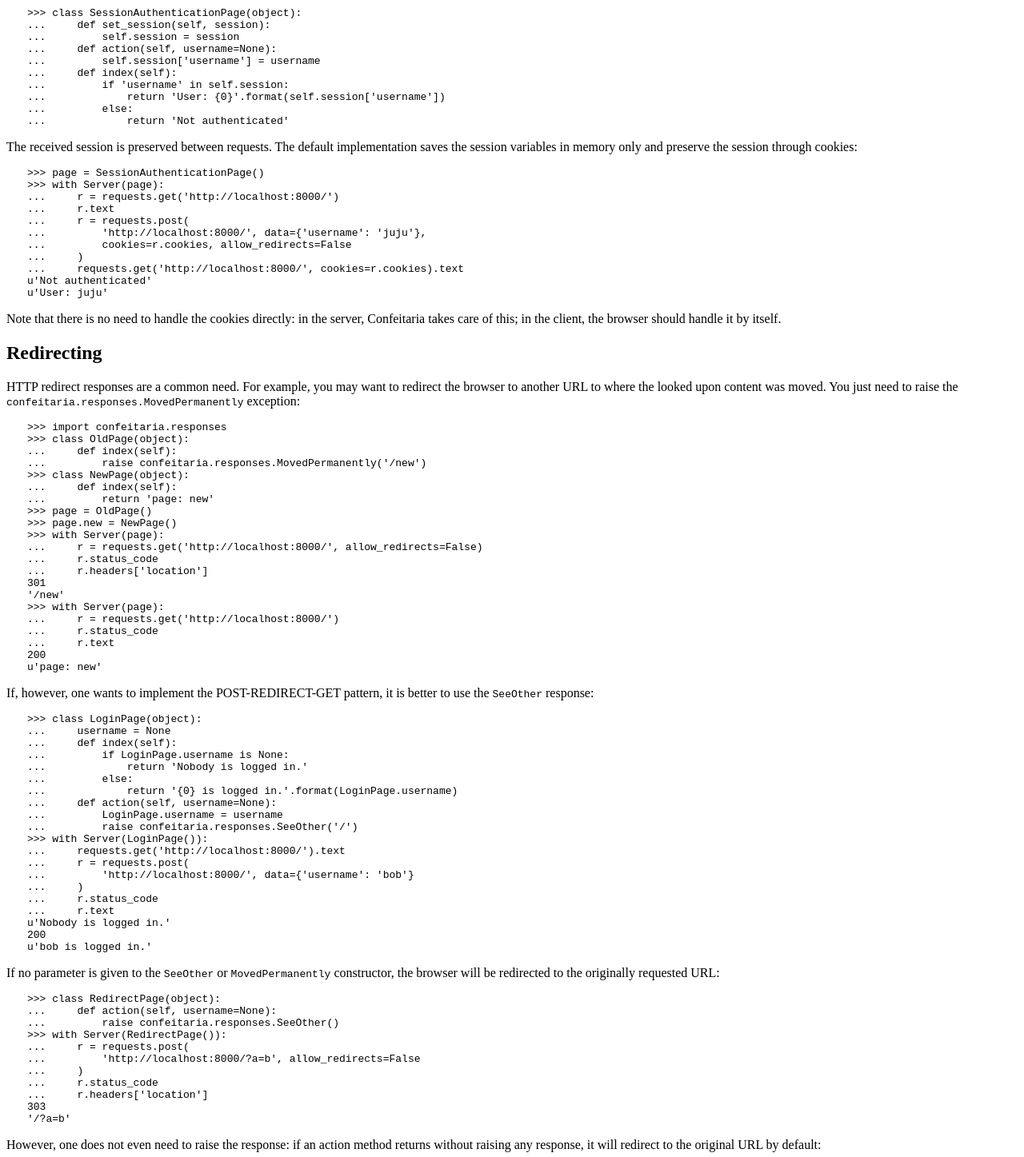
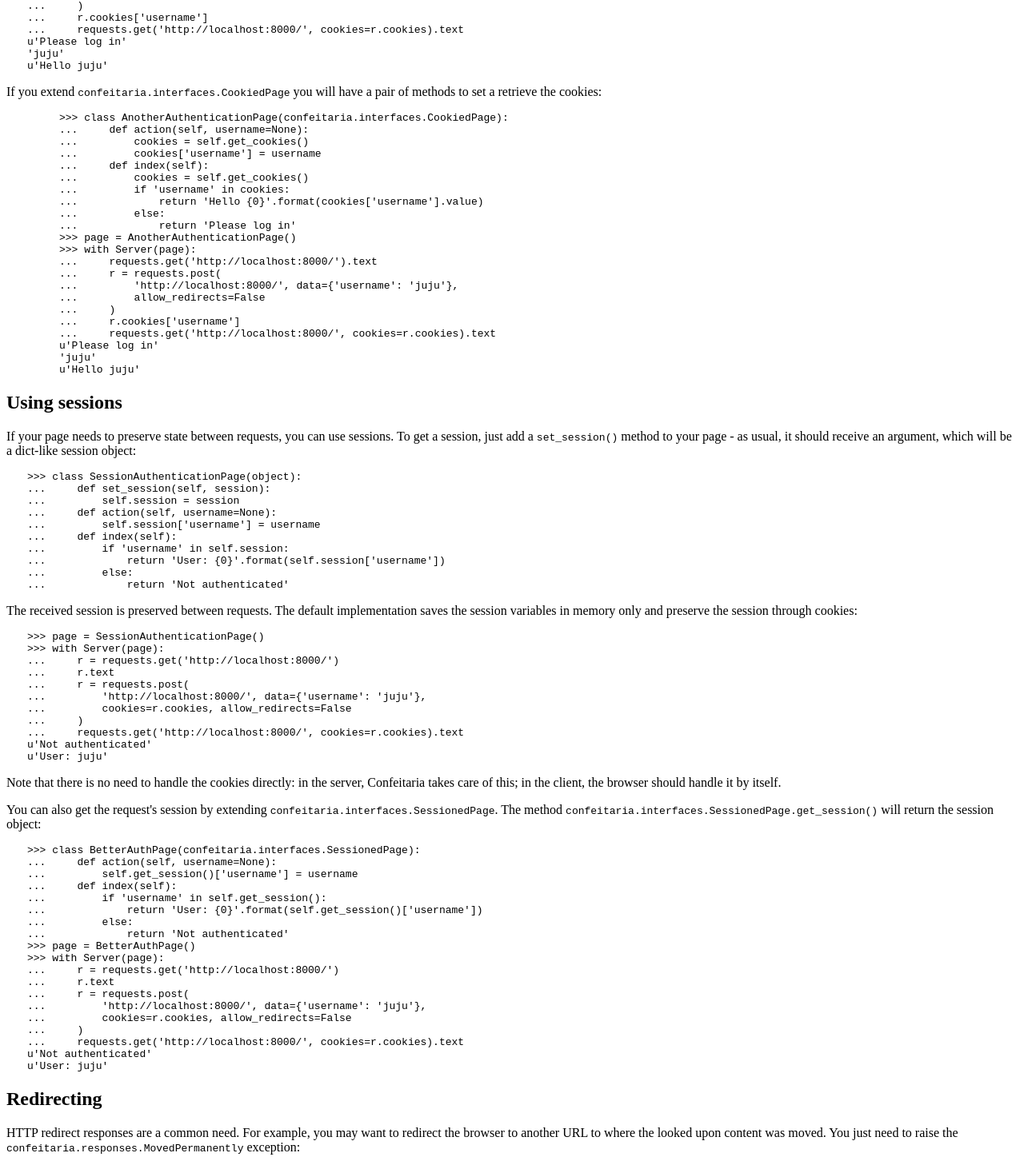
Before and after one commit to confeitaria/confeitaria, a plain HTML site: page confeitaria/doc/index.html in a window 1280 px wide. Shown: the part 4561-6008 px from the top of the page at 80% size. Drawn offline with Linux system fonts and the light colour scheme.

Commit message:
#41 / #42 / #57 Documentation regenerated

```diff
--- a/confeitaria/doc/index.html
+++ b/confeitaria/doc/index.html
@@ -635,6 +635,21 @@ example, about query parameters:</p>
 ...     requests.get('http://localhost:8000/?action=update').text
 u'The action is update'
 </pre>
+<p>The class <tt class="docutils literal">confeitaria.interfaces.RequestedPage</tt> implements the
+<tt class="docutils literal">set_request()</tt> method, as well as a <tt class="docutils literal">get_request()</tt> to retrieve the set
+request:</p>
+<pre class="literal-block">
+&gt;&gt;&gt; class AlsoActionPage(confeitaria.interfaces.RequestedPage):
+...     def index(self):
+...         request = self.get_request()
+...         return (
+...             'The action is ' + request.query_parameters['action']
+...         )
+&gt;&gt;&gt; page = AlsoActionPage()
+&gt;&gt;&gt; with Server(page):
+...     requests.get('http://localhost:8000/?action=update').text
+u'The action is update'
+</pre>
 </div>
 <div class="section" id="getting-and-sending-cookies">
 <h2>Getting and sending cookies</h2>
@@ -670,6 +685,34 @@ u'Please log in'
 'juju'
 u'Hello juju'
 </pre>
+<p>If you extend <tt class="docutils literal">confeitaria.interfaces.CookiedPage</tt> you will have a pair of
+methods to set a retrieve the cookies:</p>
+<blockquote>
+<pre class="doctest-block">
+&gt;&gt;&gt; class AnotherAuthenticationPage(confeitaria.interfaces.CookiedPage):
+...     def action(self, username=None):
+...         cookies = self.get_cookies()
+...         cookies['username'] = username
+...     def index(self):
+...         cookies = self.get_cookies()
+...         if 'username' in cookies:
+...             return 'Hello {0}'.format(cookies['username'].value)
+...         else:
+...             return 'Please log in'
+&gt;&gt;&gt; page = AnotherAuthenticationPage()
+&gt;&gt;&gt; with Server(page):
+...     requests.get('http://localhost:8000/').text
+...     r = requests.post(
+...         'http://localhost:8000/', data={'username': 'juju'},
+...         allow_redirects=False
+...     )
+...     r.cookies['username']
+...     requests.get('http://localhost:8000/', cookies=r.cookies).text
+u'Please log in'
+'juju'
+u'Hello juju'
+</pre>
+</blockquote>
 </div>
 <div class="section" id="using-sessions">
 <h2>Using sessions</h2>
@@ -707,6 +750,31 @@ u'User: juju'
 <p>Note that there is no need to handle the cookies directly: in the server,
 Confeitaria takes care of this; in the client, the browser should handle it by
 itself.</p>
+<p>You can also get the request's session by extending
+<tt class="docutils literal">confeitaria.interfaces.SessionedPage</tt>. The method
+<tt class="docutils literal">confeitaria.interfaces.SessionedPage.get_session()</tt> will return the session
+object:</p>
+<pre class="literal-block">
+&gt;&gt;&gt; class BetterAuthPage(confeitaria.interfaces.SessionedPage):
+...     def action(self, username=None):
+...         self.get_session()['username'] = username
+...     def index(self):
+...         if 'username' in self.get_session():
+...             return 'User: {0}'.format(self.get_session()['username'])
+...         else:
+...             return 'Not authenticated'
+&gt;&gt;&gt; page = BetterAuthPage()
+&gt;&gt;&gt; with Server(page):
+...     r = requests.get('http://localhost:8000/')
+...     r.text
+...     r = requests.post(
+...         'http://localhost:8000/', data={'username': 'juju'},
+...         cookies=r.cookies, allow_redirects=False
+...     )
+...     requests.get('http://localhost:8000/', cookies=r.cookies).text
+u'Not authenticated'
+u'User: juju'
+</pre>
 </div>
 <div class="section" id="redirecting">
 <h2>Redirecting</h2>
```
